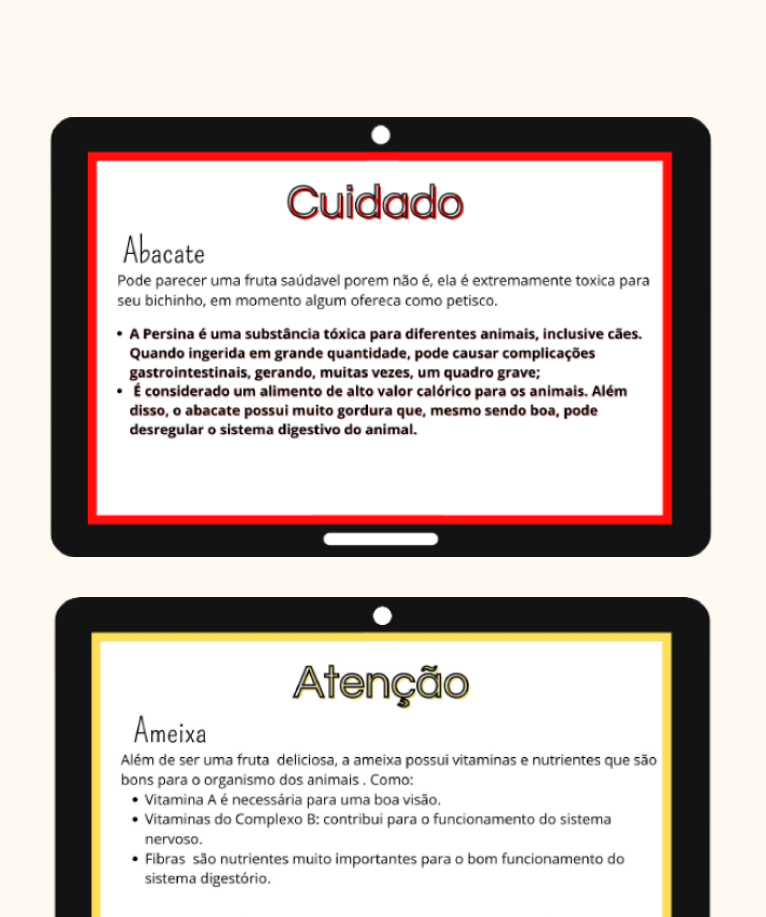
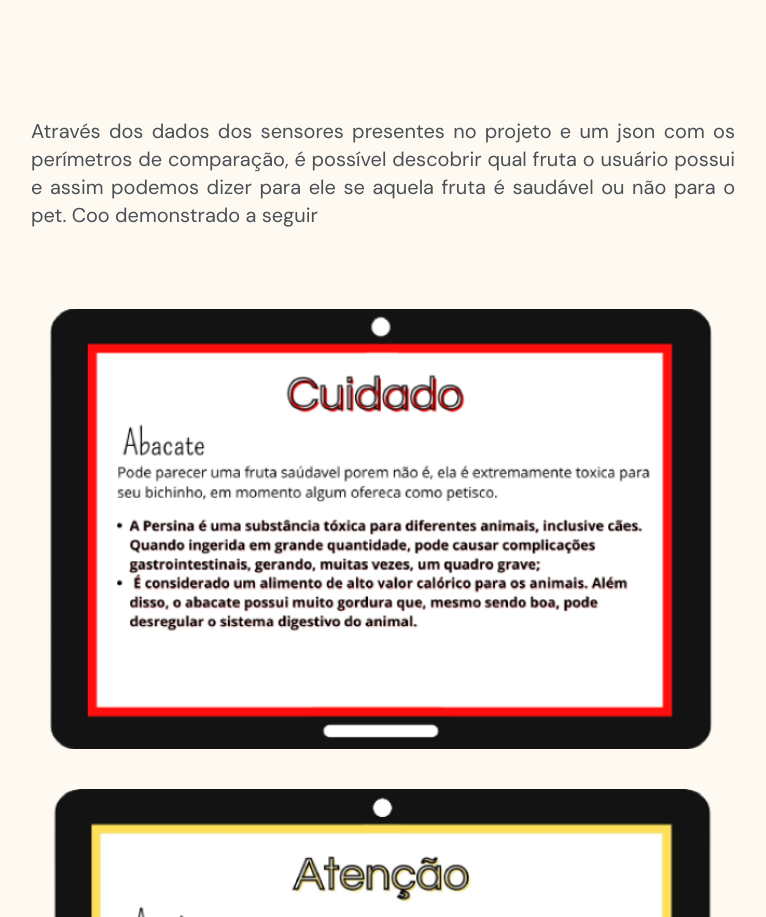
Before and after one commit to JamDev0/Healthy-Pet-Food, a React (Vite) app: page /equipment in a window 1280 px wide. Shown: the part 3145-4062 px from the top of the page, without its empty margins (257-1023 px from the left). Built offline with nearby package versions, Linux system fonts and the light colour scheme.

Commit message:
Funcionamento texto

```diff
--- a/src/pages/desktop/Equipments/Operation/index.tsx
+++ b/src/pages/desktop/Equipments/Operation/index.tsx
@@ -11,6 +11,10 @@ export function Operation() {
         Funcionamento
       </h2>
 
+      <p className="mb-20 mx-44 text-surfaces-text-paragraph text-xl text-justify">
+        Através dos dados dos sensores presentes no projeto e um json com os perímetros de comparação, é possível descobrir qual fruta o usuário possui e assim podemos dizer para ele se aquela fruta é saudável ou não para o pet. Coo demonstrado a seguir
+      </p>
+
       <section className="flex flex-wrap gap-x-10 gap-y-10 justify-center">
         <img src={Caution} className="w-[42rem]" />
 
--- a/src/pages/mobile/Equipments/Content/index.tsx
+++ b/src/pages/mobile/Equipments/Content/index.tsx
@@ -118,6 +118,10 @@ export function Content() {
         Funcionamento
       </h2>
 
+      <p className="mb-20 mx-10 text-surfaces-text-paragraph text-xl text-justify">
+        Através dos dados dos sensores presentes no projeto e um json com os perímetros de comparação, é possível descobrir qual fruta o usuário possui e assim podemos dizer para ele se aquela fruta é saudável ou não para o pet. Coo demonstrado a seguir
+      </p>
+
       <section className="flex flex-wrap gap-x-10 gap-y-10 justify-center">
         <img src={Caution} className="w-[42rem]" />
 
```
